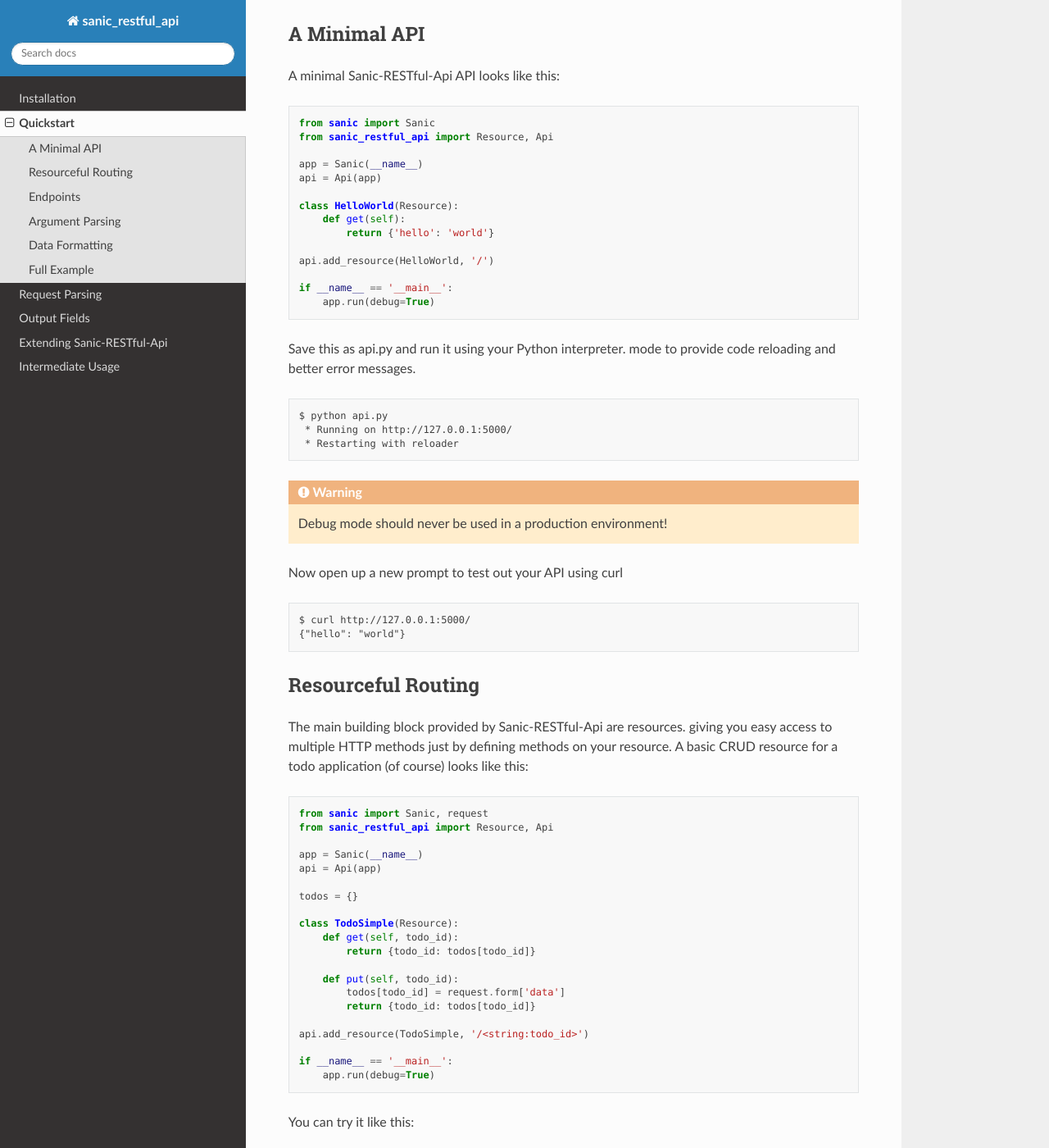
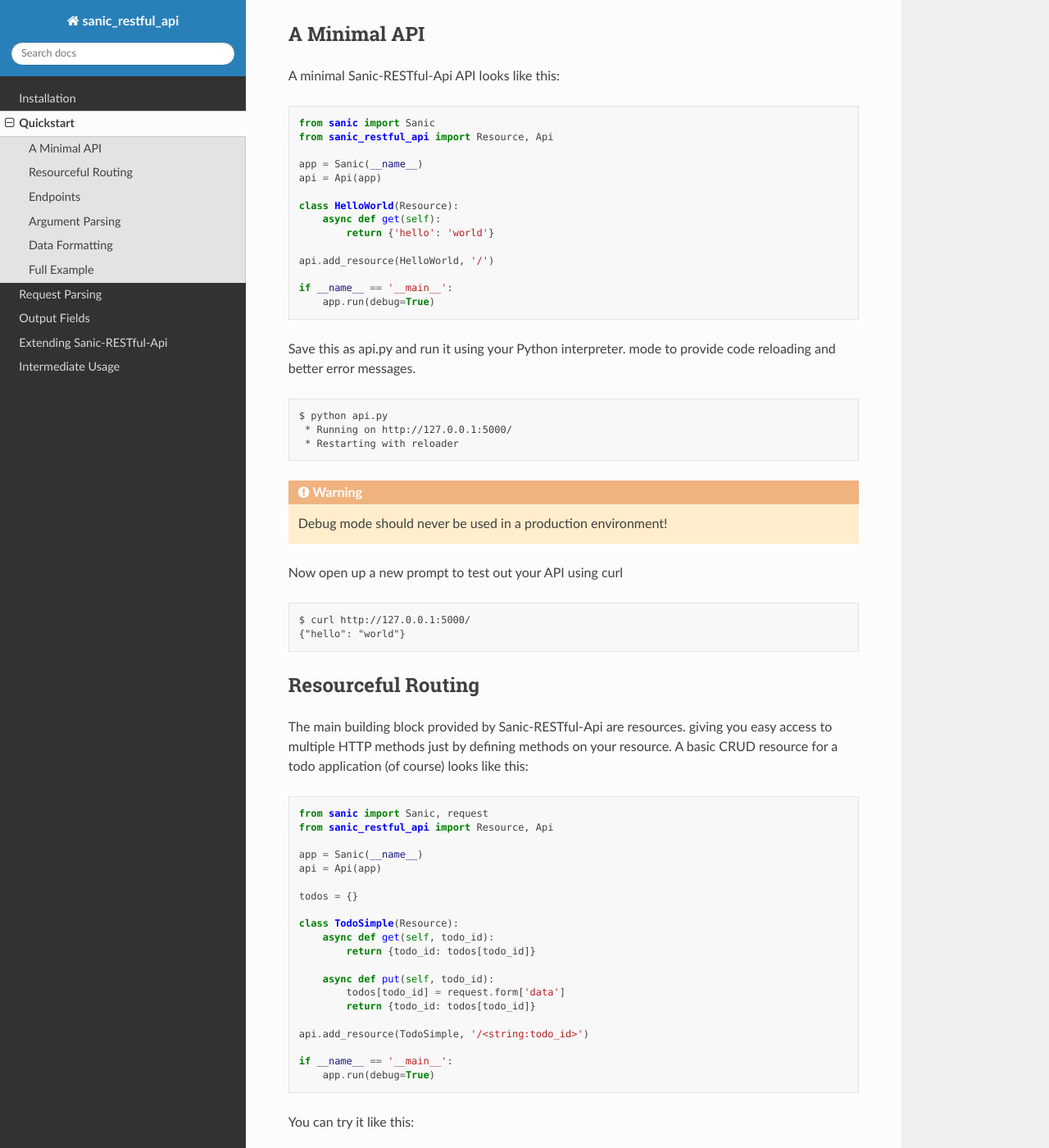
Before and after one commit to linzhiming0826/sanic-restful, a Sphinx documentation site: the page built from docs/source/quickstart.rst, in a window 1280 px wide and 1400 px high, scrolled down 231 px. Shown: the whole window at 82% size. Built offline with Sphinx 7.4.7 and the Read the Docs theme 2.0.0, drawn with Linux system fonts in a browser that asks for light colours; some of the changed text lies outside the part shown.

Commit message:
edit doc

```diff
--- a/docs/source/fields.rst
+++ b/docs/source/fields.rst
@@ -34,7 +34,7 @@
 
     class Todo(Resource):
         @marshal_with(resource_fields, envelope='resource')
-        def get(self, **kwargs):
+        async def get(self, **kwargs):
             return db_get_todo()  # Some function that queries the db
 
 
@@ -54,7 +54,7 @@
     equivalent to ::
 
         class Todo(Resource):
-            def get(self, **kwargs):
+            async def get(self, **kwargs):
                 return marshal(db_get_todo(), resource_fields), 200
 
 This explicit expression can be used to return HTTP status codes other than 200
--- a/docs/source/quickstart.rst
+++ b/docs/source/quickstart.rst
@@ -22,7 +22,7 @@
     api = Api(app)
 
     class HelloWorld(Resource):
-        def get(self):
+        async def get(self):
             return {'hello': 'world'}
 
     api.add_resource(HelloWorld, '/')
@@ -62,10 +62,10 @@
     todos = {}
 
     class TodoSimple(Resource):
-        def get(self, todo_id):
+        async def get(self, todo_id):
             return {todo_id: todos[todo_id]}
 
-        def put(self, todo_id):
+        async def put(self, todo_id):
             todos[todo_id] = request.form['data']
             return {todo_id: todos[todo_id]}
 
@@ -105,17 +105,17 @@
 as shown below: ::
 
     class Todo1(Resource):
-        def get(self):
+        async def get(self):
             # Default to 200 OK
             return {'task': 'Hello world'}
 
     class Todo2(Resource):
-        def get(self):
+        async def get(self):
             # Set the response code to 201
             return {'task': 'Hello world'}, 201
 
     class Todo3(Resource):
-        def get(self):
+        async def get(self):
             # Set the response code to 201 and return custom headers
             return {'task': 'Hello world'}, 201, {'Etag': 'some-opaque-string'}
 
@@ -199,7 +199,7 @@
 
     class Todo(Resource):
         @marshal_with(resource_fields)
-        def get(self, **kwargs):
+        async def get(self, **kwargs):
             return TodoDao(todo_id='my_todo', task='Remember the milk')
 
 The above example takes a python object and prepares it to be serialized. The
@@ -239,16 +239,16 @@
     # Todo
     # shows a single todo item and lets you delete a todo item
     class Todo(Resource):
-        def get(self, todo_id):
+        async def get(self, todo_id):
             abort_if_todo_doesnt_exist(todo_id)
             return TODOS[todo_id]
 
-        def delete(self, todo_id):
+        async def delete(self, todo_id):
             abort_if_todo_doesnt_exist(todo_id)
             del TODOS[todo_id]
             return '', 204
 
-        def put(self, todo_id):
+        async def put(self, todo_id):
             args = parser.parse_args()
             task = {'task': args['task']}
             TODOS[todo_id] = task
@@ -258,10 +258,10 @@
     # TodoList
     # shows a list of all todos, and lets you POST to add new tasks
     class TodoList(Resource):
-        def get(self):
+        async def get(self):
             return TODOS
 
-        def post(self):
+        async def post(self):
             args = parser.parse_args()
             todo_id = int(max(TODOS.keys()).lstrip('todo')) + 1
             todo_id = 'todo%i' % todo_id
```
Also changed, not shown: docs/source/extending.rst (+4 -4 lines), docs/source/intermediate-usage.rst (+5 -5 lines).
